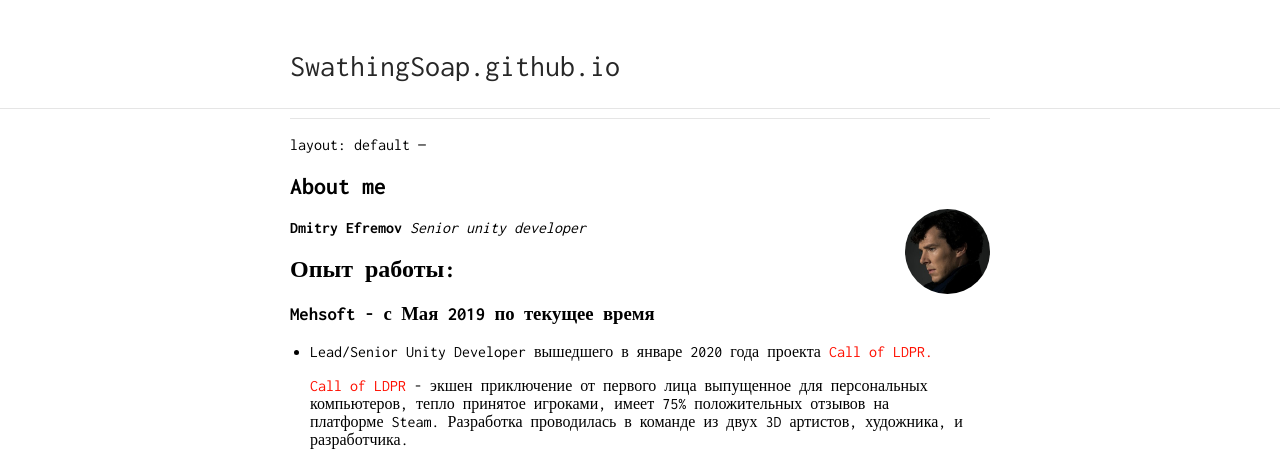
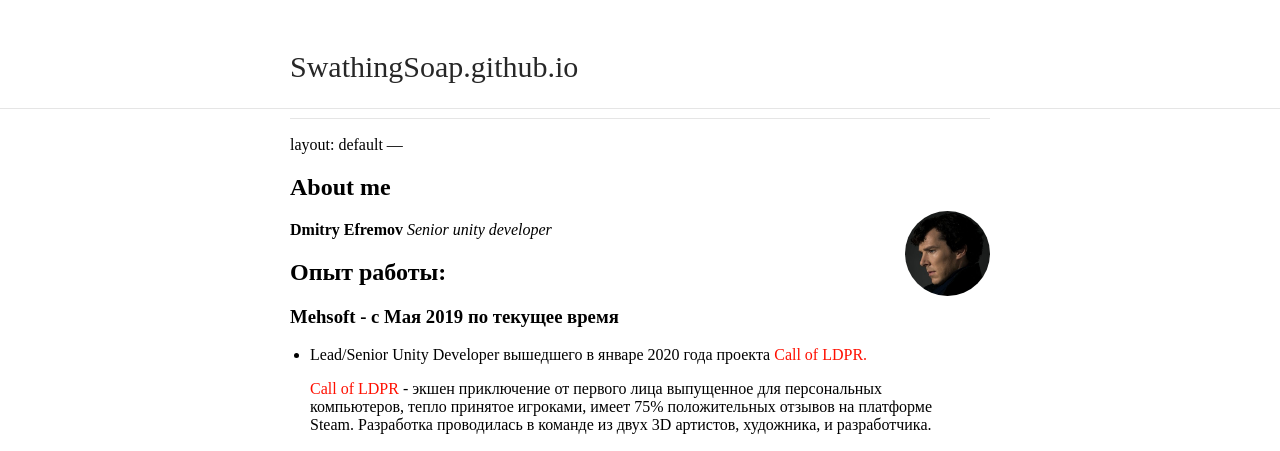
Before and after one commit to SwathingSoap/SwathingSoap.github.io, a Jekyll site: the page built from index.md, in a window 1280 px wide. Shown: the top 451 px of the page. Built offline with Jekyll 4.4.1, drawn with Linux system fonts in a browser that asks for light colours; some web fonts are replaced; our own code applies the rules of GitHub Pages for plain Markdown files.

Commit message:
Update default.html

```diff
--- a/_layouts/default.html
+++ b/_layouts/default.html
@@ -21,7 +21,7 @@
         {% assign url = site.url | append: site.baseurl | append: page.url %}
     {% endif %}
     <meta name="description" content="{{ desc }}">
-    <link href='https://fonts.googleapis.com/css?family=Inconsolata:400,700' rel='stylesheet' type='text/css'>
+    <link href='https://fonts.googleapis.com/css2?family=Fuzzy+Bubbles:wght@400;700&display=swap' rel='stylesheet' type='text/css'>
     <link rel="alternate" type="application/rss+xml" title="{{ site.title }} RSS" href="/feed.xml" />
     <link rel="stylesheet" href="{{ site.baseurl }}/css/main.css">
     {% if site.favicon %}
```
